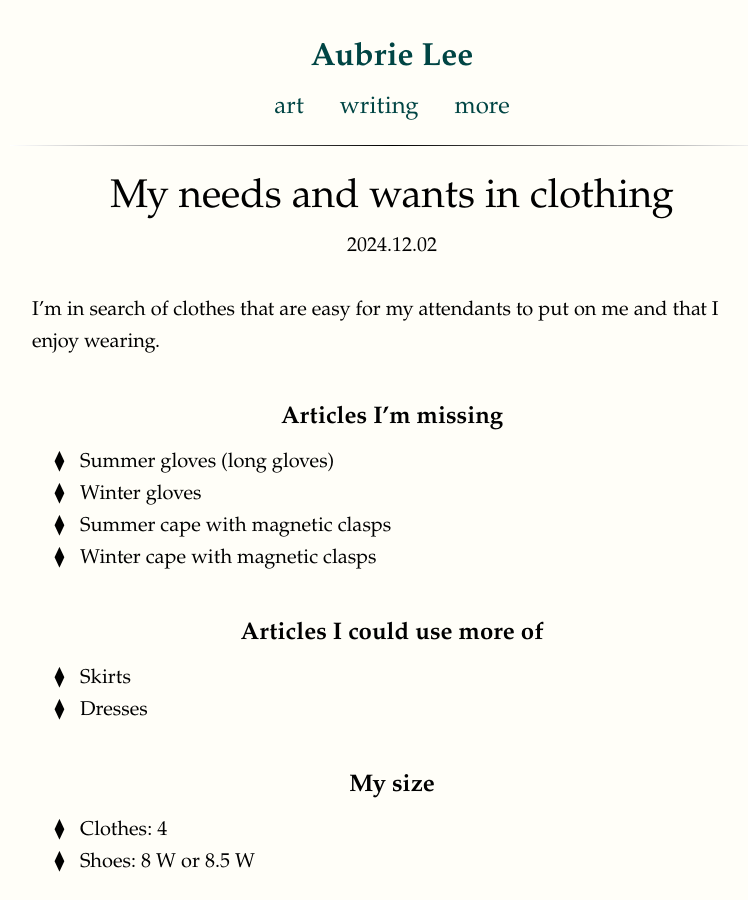
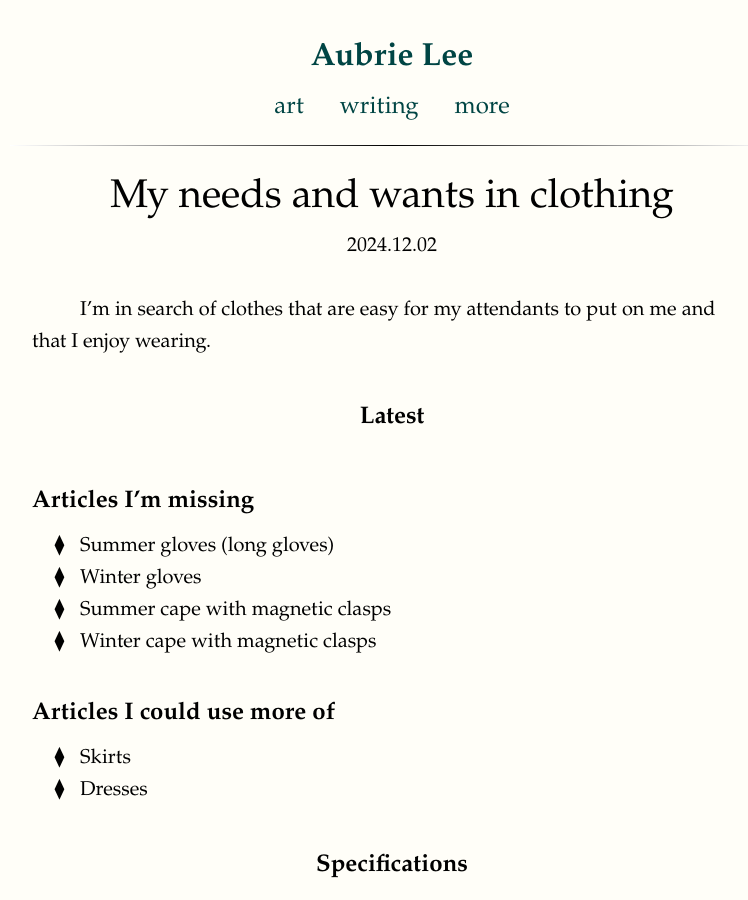
Before and after one commit to aubrielee/aubrielee.github.io, a Jekyll site: the page built from _posts/2024-12-02-clothing.md, in a window 1280 px wide and 900 px high. Shown: the whole window, without its empty margins (248-996 px from the left). Built offline with Jekyll 4.4.1, drawn with Linux system fonts in a browser that asks for light colours; nearby versions of some CDN libraries; some web fonts are replaced.

Commit message:
Update 2024-12-02-clothing.md

```diff
--- a/_posts/2024-12-02-clothing.md
+++ b/_posts/2024-12-02-clothing.md
@@ -11,23 +11,24 @@ permalink: /clothing
 <br>
 
 I'm in search of clothes that are easy for my attendants to put on me and that I enjoy wearing.
-{: .noIndent}
 
-## Articles I'm missing
+## Latest
+### Articles I'm missing
 * Summer gloves (long gloves)
 * Winter gloves
 * Summer cape with magnetic clasps
 * Winter cape with magnetic clasps
 
-## Articles I could use more of
+### Articles I could use more of
 * Skirts
 * Dresses
 
-## My size
+## Specifications
+### My size
 * Clothes: 4
 * Shoes: 8 W or 8.5 W
 
-## Things I like
+### Things I like
 
 Functionally, these work well:
 {: .noIndent}
@@ -36,6 +37,7 @@ Functionally, these work well:
 * Quality zippers
 * Midi or maxi length skirts
 
+
 Aesthetically, I like:
 {: .noIndent}
 * Gradients
@@ -43,13 +45,14 @@ Aesthetically, I like:
 * Gold
 * Elegance
 
-## Things that don't work for me
+### Things that don't work for me
 
 Functionally, these do not work well:
 {: .noIndent}
 * Buttons (they are difficult to operate and get caught on my long hair)
 * Belts
 
+
 Aesthetically, I don't care for:
 {: .noIndent}
 * Uniform patterns (e.g., plaid, polka dots)
```
